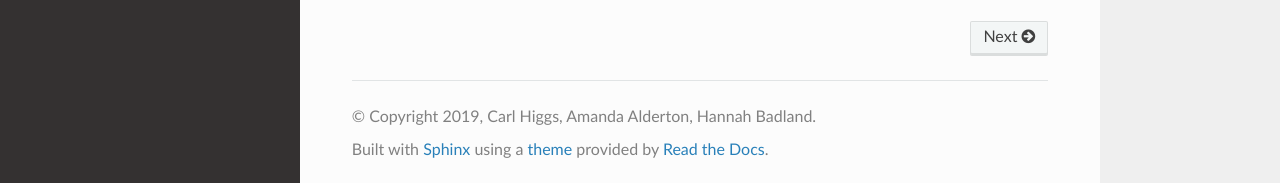
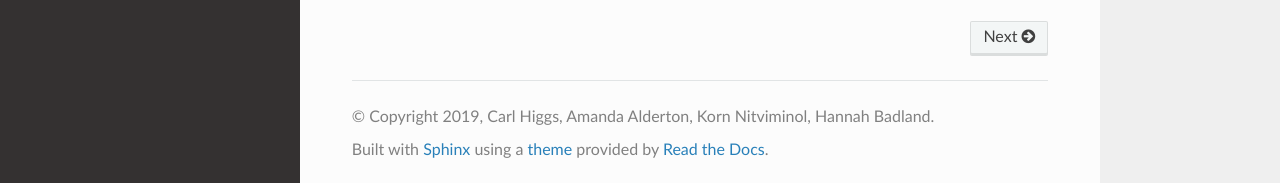
Before and after one commit to carlhiggs/spatial-urban-indicators, a Sphinx documentation site: the page built from docs/index.rst, in a window 1280 px wide and 900 px high, scrolled down 1250 px. Shown: the part 714-897 px from the top of the window. Built offline with Sphinx 7.4.7 and the Read the Docs theme 2.0.0, drawn with Linux system fonts in a browser that asks for light colours.

Commit message:
amended autodoc strings for sphinx in aqi script

```diff
--- a/docs/conf.py
+++ b/docs/conf.py
@@ -10,16 +10,16 @@
 # add these directories to sys.path here. If the directory is relative to the
 # documentation root, use os.path.abspath to make it absolute, like shown here.
 #
-# import os
-# import sys
-# sys.path.insert(0, os.path.abspath('.'))
+import os
+import sys
+sys.path.append(os.path.abspath('../process'))
 
 
 # -- Project information -----------------------------------------------------
 
 project = 'Bangkok Liveability (preview documentation)'
-copyright = '2019, Carl Higgs, Amanda Alderton, Hannah Badland'
-author = 'Carl Higgs, Amanda Alderton and Hannah Badland'
+copyright = '2019, Carl Higgs, Amanda Alderton, Korn Nitviminol, Hannah Badland'
+author = 'Carl Higgs, Amanda Alderton, Korn Nitviminol and Hannah Badland'
 
 # The full version, including alpha/beta/rc tags
 release = '1.0'
@@ -32,7 +32,7 @@
 # Add any Sphinx extension module names here, as strings. They can be
 # extensions coming with Sphinx (named 'sphinx.ext.*') or your custom
 # ones.
-extensions = ['sphinxmark']
+extensions = ['sphinxmark', 'sphinx.ext.autodoc', 'sphinx.ext.coverage', 'sphinx.ext.napoleon']
 
 # Add any paths that contain templates here, relative to this directory.
 templates_path = ['_templates']
```
Also changed, not shown: docs/methods.rst (+7 -0 lines), 2 other files.
